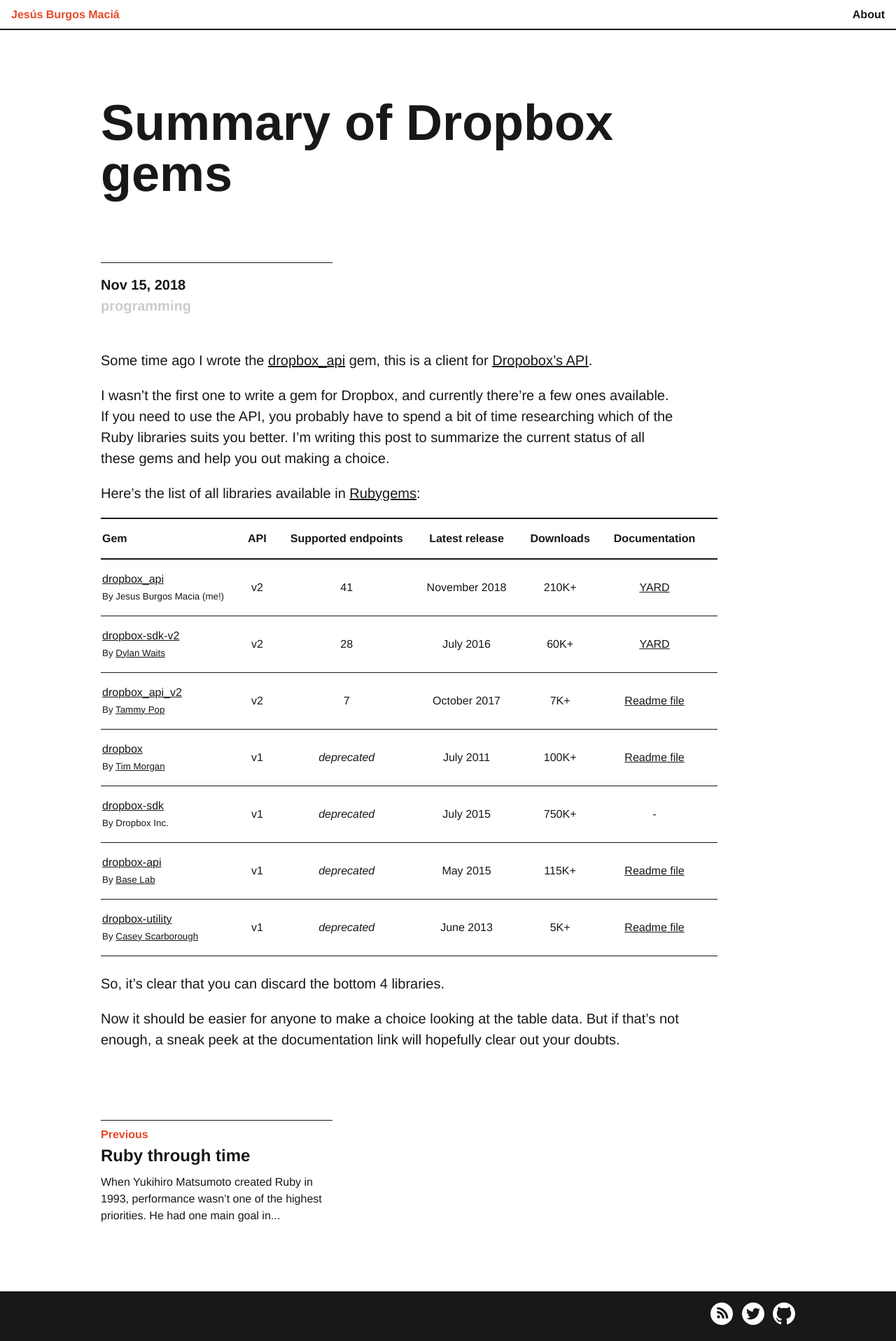
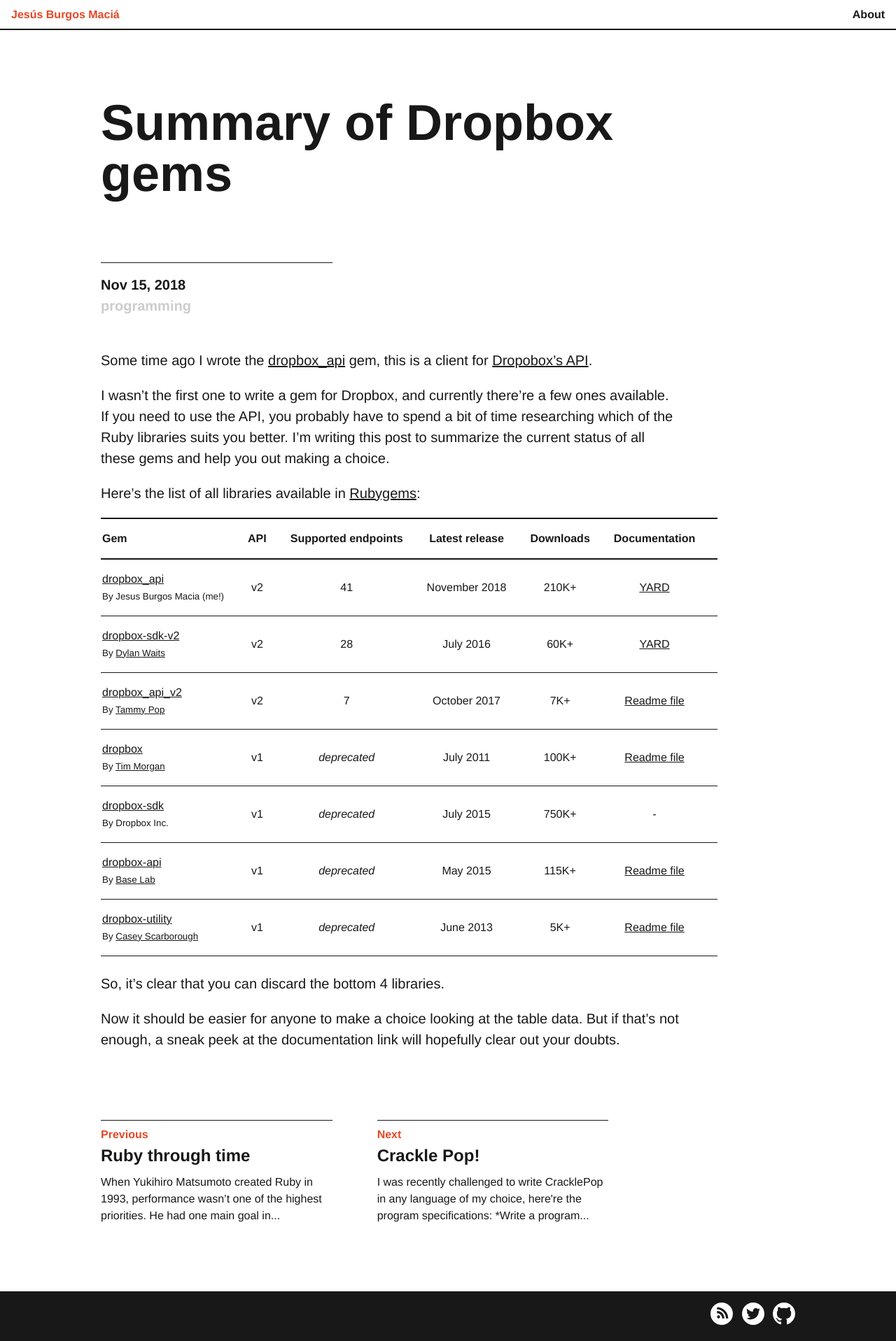
Before and after one commit to Jesus/jesus.github.io, a Jekyll site: the page built from _posts/2018-10-21-a-summary-of-dropbox-gems.md, in a window 1280 px wide. Shown: the whole page at 70% size. Built offline with Jekyll 4.4.1, drawn with Linux system fonts in a browser that asks for light colours; comment, search, counter and statistics services are not loaded; part of the change alters nothing that is shown.

Commit message:
Adds post on Crackle Pop!

````diff
--- /dev/null
+++ b/_posts/2018-12-13-crackle-pop.md
@@ -0,0 +1,106 @@
+---
+layout: post
+title:  Crackle Pop!
+date:   2018-12-15 09:48:00 +0000
+categories: programming
+---
+
+I was recently challenged to write CracklePop in any language of my choice,
+here're the program specifications:
+
+*Write a program that prints out the numbers 1 to 100. If the
+number is divisible by 3, print Crackle instead of the number. If it's
+divisible by 5, print Pop. If it's divisible by both 3 and 5, print
+CracklePop.*
+
+In an attempt to be original, I decided to implement it in two languages, but
+in one single file!
+
+Let me explain the two tricks I used to achieve this.
+
+### Trick 1, back slash followed by new line character
+
+At the beginning of the program, we'll need a couple of lines that set up
+what's required so the program works in C. These lines need to be ignored when
+running on Javascript.
+
+That's done with a back-slash at the end of the line, which
+is only evaluated by the C preprocessor, and will remove the new line
+character. Converting this:
+
+```c
+/* This is CracklePop in C & Javascript *\
+/#include <stdio.h>
+```
+
+Into this:
+
+```c
+/* This is CracklePop in C & Javascript */#include <stdio.h>
+```
+
+This trick is used twice to run a couple of setup lines in C and another
+setup which is exclusive for Javascript.
+
+That preprocessor feature is normally used for multi-line macros. Here's the
+related [GCC documentation][gcc-initial-processing].
+
+### Trick 2, language detection at run time
+
+After our setup lines, the code is the same for both languages. So it must be
+valid syntax in both, but we can introduce control flow based on the current
+language. That's needed in the call to `printf`, sorted out like this:
+
+```
+'R' == 82 ? printf("%i\n", i) : printf(i + '\n');
+```
+
+The expression `'R' == 82` has different meaning on each language:
+
+  * In Javascript, `'R'` is a string so it's obviously not equal to `82`.
+    Therefore this is falsey.
+  * In C, `'R'` is a `char`. Specifically, it's number 82 in the ASCII
+    table, so this has a truthy result.
+
+## Ba Dum Tsss
+
+{% highlight javascript linenos %}
+/* This is CracklePop in C & Javascript *\
+/#include <stdio.h>
+typedef int function; typedef int var;
+//*///////////////////////////////////////////////////////////////////////////\
+printf = function(a) { process.stdout.write(a) };
+/*         Tested with LLVM v9.1.0 (clang), GCC v4.6.3 & Node v8.9.4         */
+
+function cracklePop(a, b) {
+  for (var i = a; i <= b; i++)
+    if (i % 3 == 0 && i % 5 == 0) {
+      printf("CracklePop\n");
+    } else if (i % 3 == 0) {
+      printf("Crackle\n");
+    } else if (i % 5 == 0) {
+      printf("Pop\n");
+    } else {
+      'R' == 82 ? printf("%i\n", i) : printf(i + '\n');
+    }
+}
+
+function main() {
+  cracklePop(1, 100);
+} main();
+{% endhighlight %}
+
+Now that we've got so far writing a completely useless program with no real
+application, let's not stop here. Out there, there's a whole world of
+challenges like this.
+
+If you enjoyed this fiddle, you should check out Yusuke Endoh's
+[quine relay][quine-relay], and his talk
+[Esoteric, Obfuscated, Artistic Programming in Ruby][mames-talk].
+
+I'll finally wrap up this post leaving a challenge: **Would it be
+possible to add a third language?**
+
+[gcc-initial-processing]: https://gcc.gnu.org/onlinedocs/gcc-3.3.3/cpp/Initial-processing.html
+[quine-relay]: https://github.com/mame/quine-relay
+[mames-talk]: https://www.youtube.com/watch?v=6K7EmeptEHo
--- a/_sass/_components.scss
+++ b/_sass/_components.scss
@@ -1,32 +1,4 @@
 // Styling markdown output
-
-// Code formatting
-pre {
-    // border-left: $spacer-1 solid $color-border;
-    margin: $spacer-3 0;
-    overflow-x: auto;
-}
-
-code {
-    color: $color-code;
-    font-size: $body-font-size;
-}
-
-.highlight code {
-  color: $color-body-text;
-}
-
-.content {
-  overflow-x: hidden;
-}
-.highlighter-rouge > .highlight {
-  $margin-size: 3000px;
-  margin-left: -$margin-size;
-  margin-right: -$margin-size;
-  padding-left: $margin-size;
-  padding-right: $margin-size;
-  background-color: lighten(#E74727, 43%);
-}
 
 /* Post */
 .post-tags {
@@ -147,7 +119,7 @@ code {
   }
 
   // Markdown tables
-  table {
+  table:not(.rouge-table) {
     border-collapse: collapse;
     display: block;
     width: 100%;
@@ -179,5 +151,33 @@ code {
       border-bottom: 2px solid $color-body-text;
     }
   }
+}
 
+/* Code */
+pre {
+  // border-left: $spacer-1 solid $color-border;
+  margin: $spacer-3 0;
+  overflow-x: auto;
 }
+code {
+  color: $color-code;
+  font-size: $body-font-size;
+}
+.content {
+  overflow-x: hidden;
+}
+.highlighter-rouge .highlight, figure.highlight {
+  $margin-size: 3000px;
+  margin-left: -$margin-size;
+  margin-right: -$margin-size;
+  padding-left: $margin-size;
+  padding-right: $margin-size;
+  background-color: lighten(#E74727, 43%);
+
+  code {
+    color: $color-body-text;
+  }
+  .lineno {
+    color: lighten(#E74727, 36%);
+  }
+}
````
